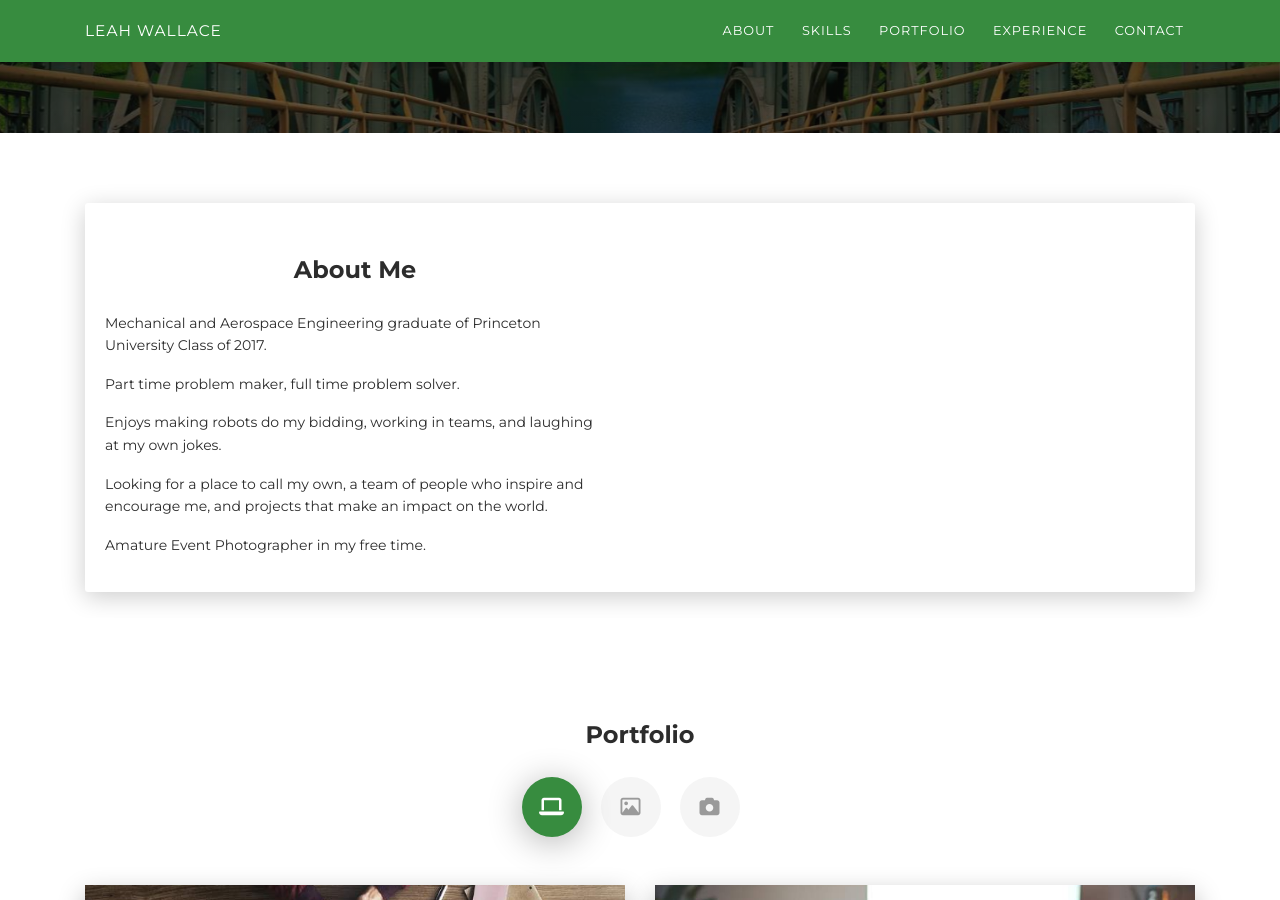
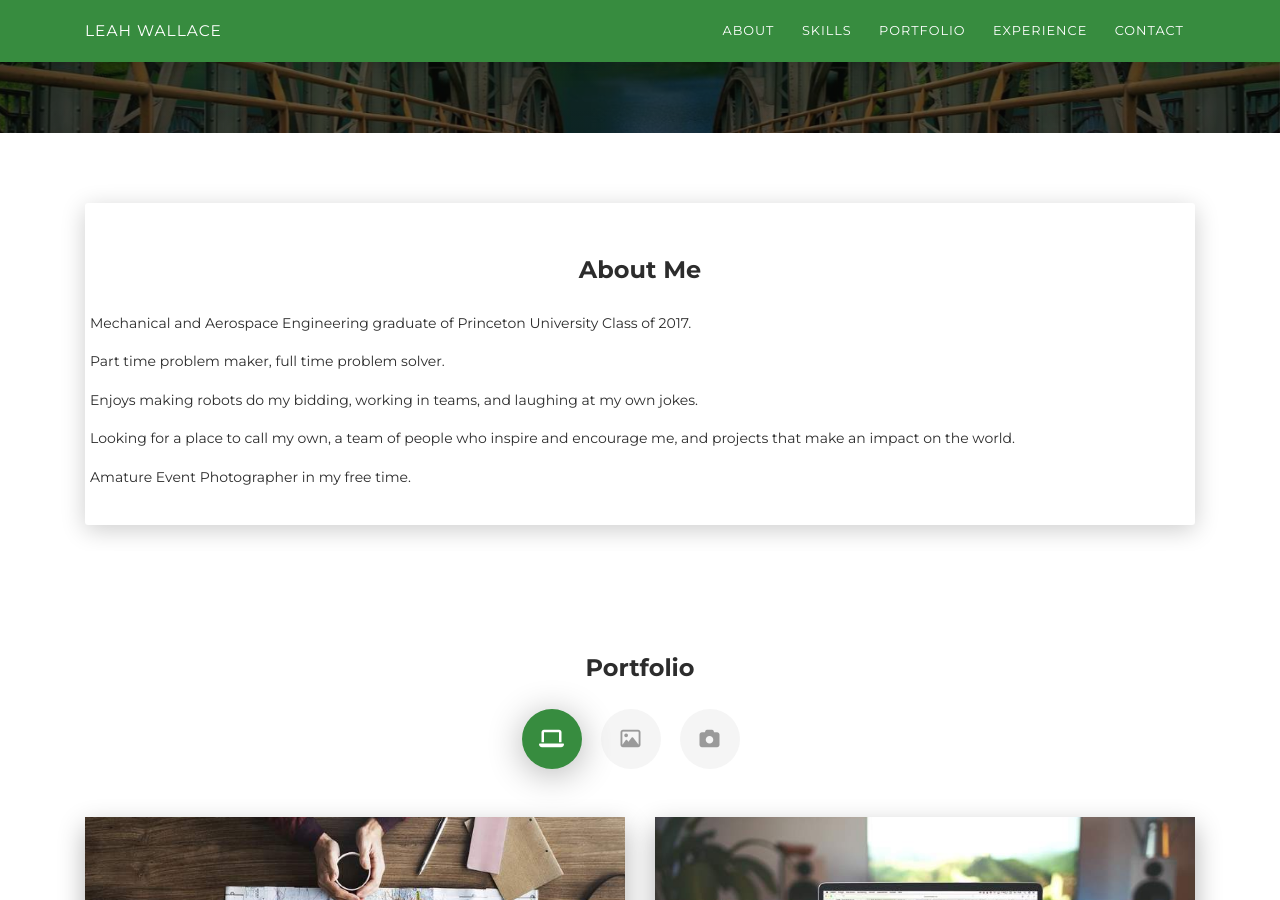
Before and after one commit to lwallace37/lwallace37.github.io, a Jekyll site: the page index.html, which Jekyll copies as it is, in a window 1280 px wide and 900 px high, scrolled down 417 px. Built offline with Jekyll 4.4.1, drawn with Linux system fonts in a browser that asks for light colours; nearby versions of some CDN libraries.

Commit message:
Center About Me

```diff
--- a/index.html
+++ b/index.html
@@ -58,7 +58,7 @@
   <div class="container">
     <div class="card" data-aos="fade-up" data-aos-offset="10">
       <div class="row">
-        <div class="col-lg-6 col-md-12">
+  <!--      <div class="col-lg-6 col-md-12">-->
           <div class="card-body">
             <div class="h4 text-center mb-4 title">About Me</div>
             <p>Mechanical and Aerospace Engineering graduate of Princeton University Class of 2017.</p>
@@ -67,7 +67,7 @@
             <p>Looking for a place to call my own, a team of people who inspire and encourage me, and projects that make an impact on the world.</p>
             <p>Amature Event Photographer in my free time.</p>
           </div>
-        </div>
+    <!--    </div>-->
         <!--<div class="col-lg-6 col-md-12">
           <div class="card-body">
             <div class="h4 mt-0 title">Basic Information</div>
```
